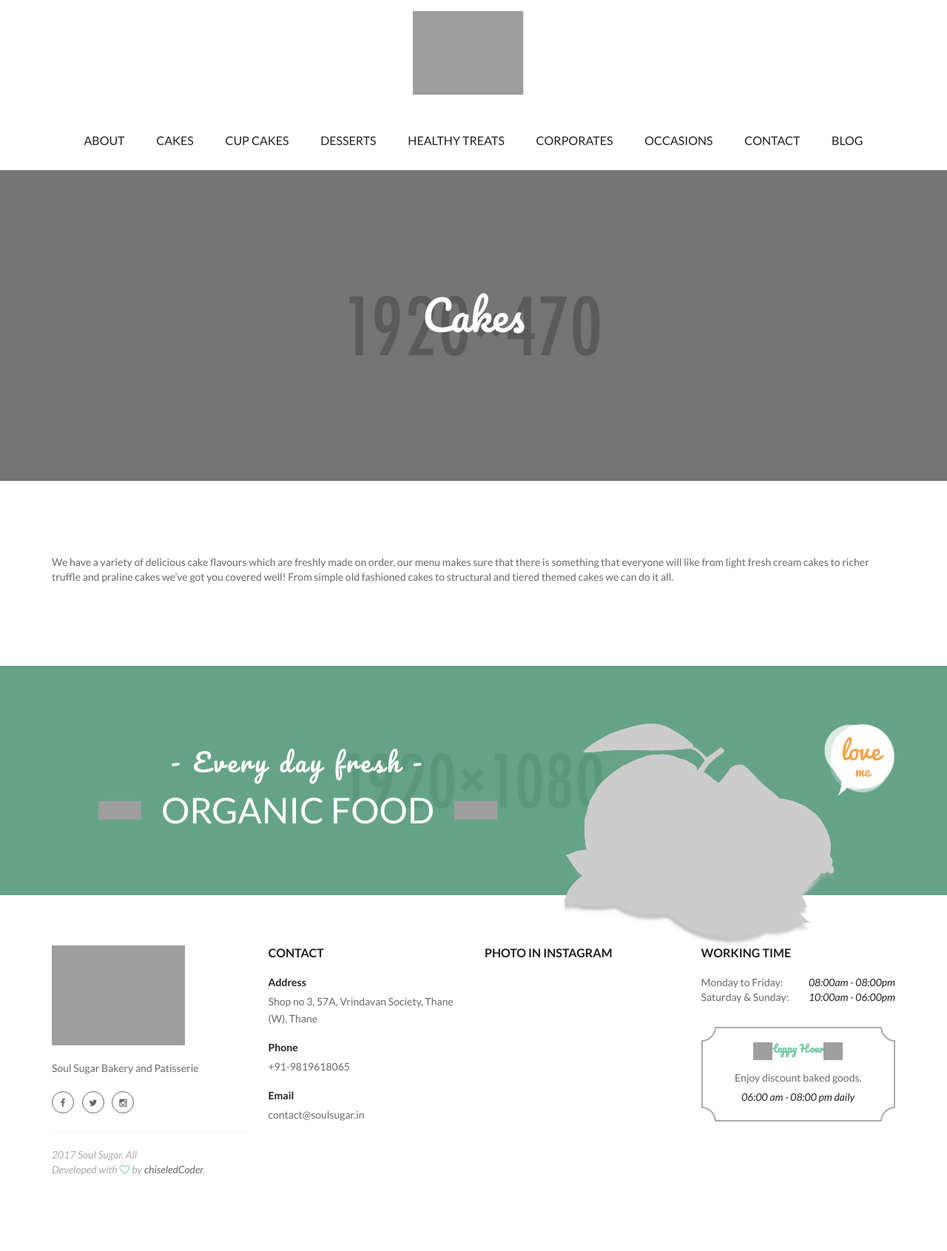
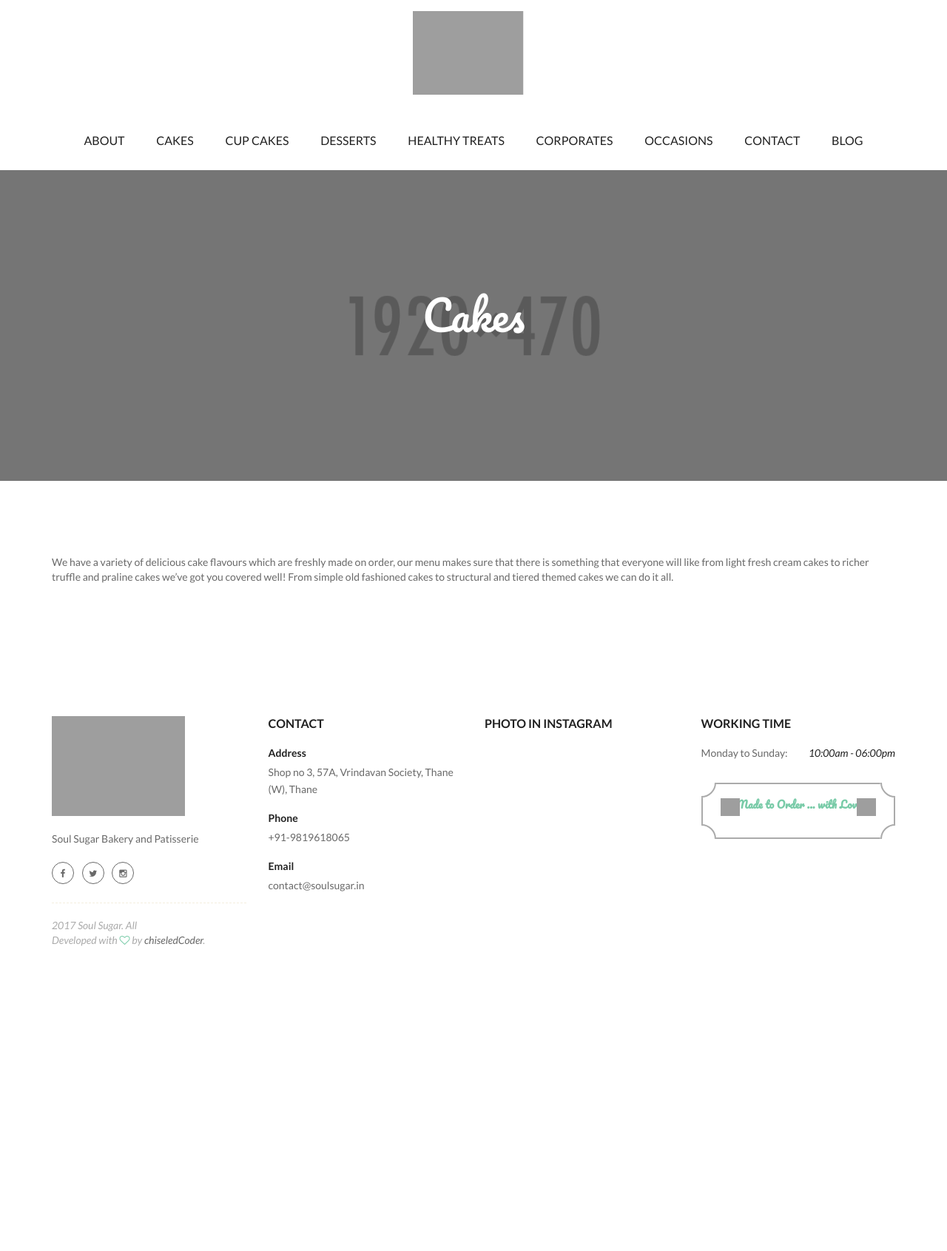
Before and after one commit to chiseledCoder-zz/soulsugar, a Django app: page /cakes/ in a window 1280 px wide. Shown: the whole page at 74% size. After the commit the page ends 1279 px from the top, so only its background shows below. Run offline with Django 3.2, Linux system fonts and the light colour scheme; parts of the project's set-up code (start-up, migrations or seed data) failed here and were passed over; some libraries are stand-ins or nearby versions; grey boxes are pictures that could not be loaded.

Commit message:
footer changed

```diff
--- a/templates/cakes.html
+++ b/templates/cakes.html
@@ -22,13 +22,4 @@
 					</div>
 				</div>
 			</div>
-			<div class="noo-footer-shop-now">
-				<div class="container">
-					<div class="col-md-7">
-						<h4>- Every day fresh -</h4>
-						<h3>organic food</h3>
-					</div>
-					<img src="images/organici-love-me.png" class="noo-image-footer" alt="" />
-				</div>
-			</div>
 {% endblock %}
--- a/templates/footer.html
+++ b/templates/footer.html
@@ -61,23 +61,13 @@
 								<h4 class="widget-title">Working time</h4>
 								<ul class="noo-openhours">
 									<li>
-										<span>Monday to Friday: </span>
-										<span>08:00am - 08:00pm </span>
-									</li>
-									<li>
-										<span>Saturday &amp; Sunday: </span>
+										<span>Monday to Sunday: </span>
 										<span>10:00am - 06:00pm </span>
 									</li>
 								</ul>
 							</div>
 							<div class="widget widget_noo_happyhours">
-								<h4 class="widget-title">Happy Hours</h4>
-								<ul class="noo-happyhours">
-									<li>
-										<div>Enjoy discount baked goods. </div>
-										<div>06:00 am - 08:00 pm daily </div>
-									</li>
-								</ul>
+								<h4 class="widget-title">Made to Order ... with Love</h4>
 								<span></span>
 								<span></span>
 								<span></span>
```
Also changed, not shown: templates/about.html (+0 -9 lines), templates/blog/blog_detail.html (+0 -9 lines), templates/blog/blog_list.html (+0 -9 lines), templates/corporates.html (+0 -9 lines), templates/cupcakes.html (+0 -10 lines), templates/desserts.html (+0 -9 lines), templates/healthy_treats.html (+0 -9 lines), templates/occasions.html (+0 -10 lines).
